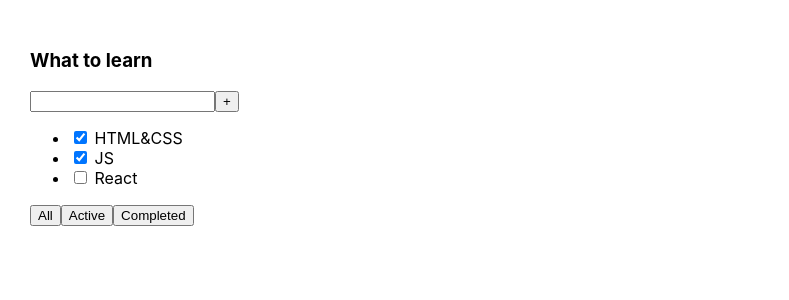
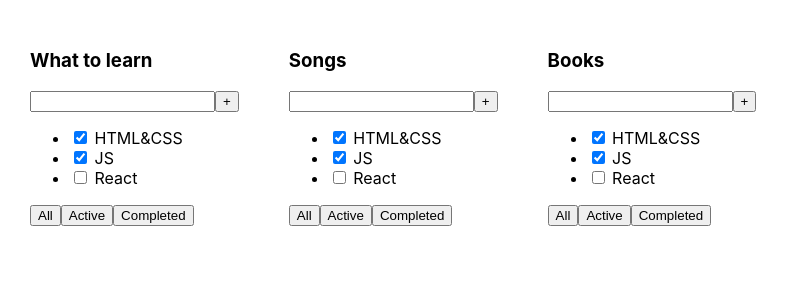
Before and after one commit to klevchuk/todolist, a React (Create React App) app: page / in a window 1280 px wide. Shown: the top 300 px of the page, without its empty margins (0-789 px from the left). Built offline with nearby package versions, Linux system fonts and the light colour scheme.

Commit message:
one little step((

```diff
--- a/src/App.tsx
+++ b/src/App.tsx
@@ -1,26 +1,13 @@
 import React from 'react';
 import './App.css';
+import {Todolist} from "./Todolist";
 
 function App() {
     return (
         <div className="App">
-            <div>
-                <h3>What to learn</h3>
-                <div>
-                    <input/>
-                    <button>+</button>
-                </div>
-                <ul>
-                    <li><input type="checkbox" checked={true}/> <span>HTML&CSS</span></li>
-                    <li><input type="checkbox" checked={true}/> <span>JS</span></li>
-                    <li><input type="checkbox" checked={false}/> <span>React</span></li>
-                </ul>
-                <div>
-                    <button>All</button>
-                    <button>Active</button>
-                    <button>Completed</button>
-                </div>
-            </div>
+            <Todolist title="What to learn"/>
+            <Todolist title="Songs"/>
+            <Todolist title="Books"/>
         </div>
     );
 }
--- /dev/null
+++ b/src/Todolist.tsx
@@ -0,0 +1,23 @@
+import React from "react";
+
+export function Todolist(props: any) {
+    return (
+        <div>
+            <h3>{props.title}</h3>
+            <div>
+                <input/>
+                <button>+</button>
+            </div>
+            <ul>
+                <li><input type="checkbox" checked={true}/> <span>HTML&CSS</span></li>
+                <li><input type="checkbox" checked={true}/> <span>JS</span></li>
+                <li><input type="checkbox" checked={false}/> <span>React</span></li>
+            </ul>
+            <div>
+                <button>All</button>
+                <button>Active</button>
+                <button>Completed</button>
+            </div>
+        </div>
+    )
+}
```
Also changed, not shown: 1 other file (tests, documents, lock files or other folders).
